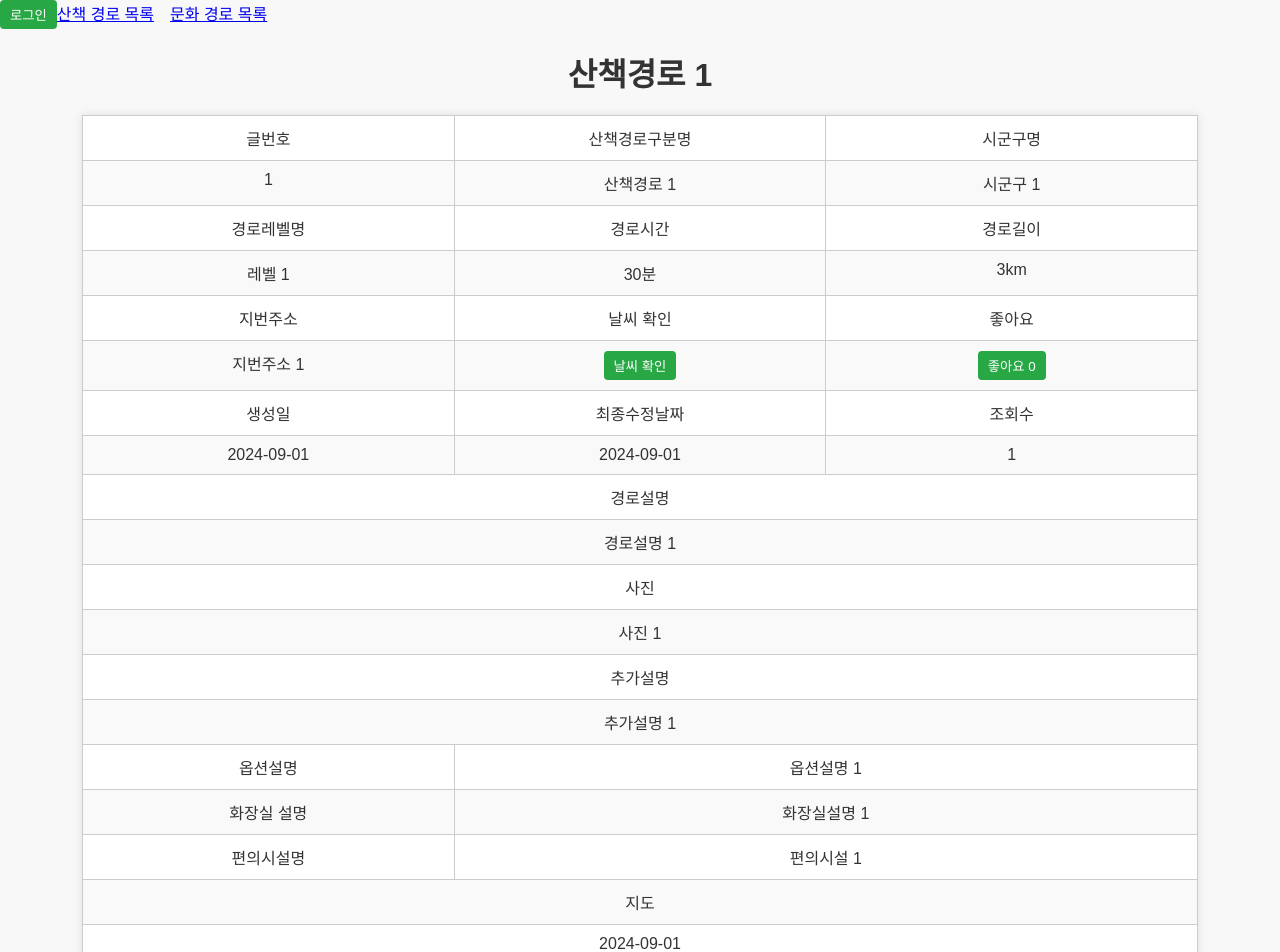
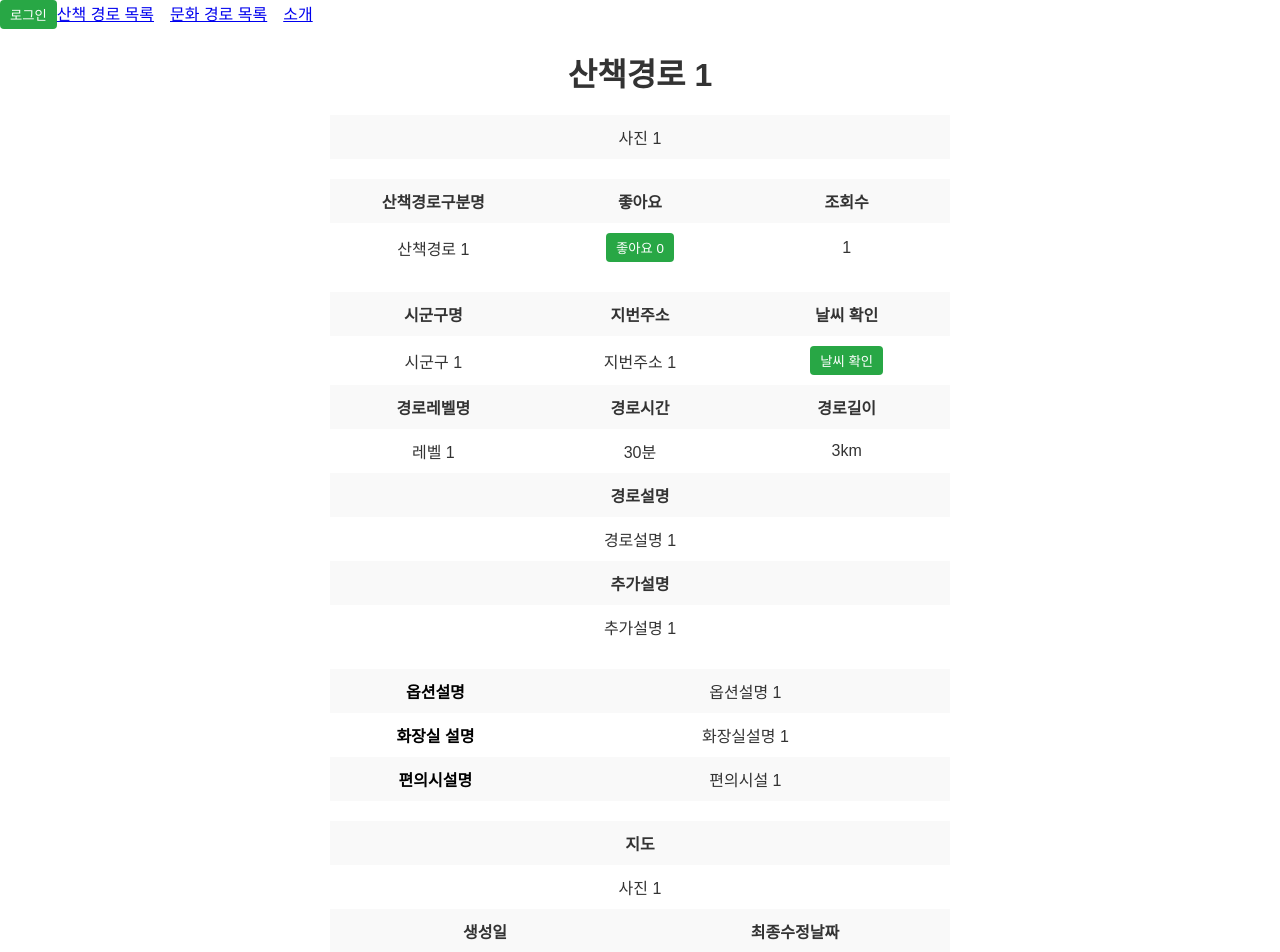
Before and after one commit to crazzyleucocyte/Semi-Project, a React (Create React App) app in the folder Source/SemiProject/src/main/reactproject/: page /walk/1 in a window 1280 px wide. Shown: the top 952 px of the page. Built offline with nearby package versions, Linux system fonts and the light colour scheme.

Commit message:
0906
css 다듬기 및 인트로 페이지 구현

```diff
--- a/Source/SemiProject/src/main/reactproject/src/App.js
+++ b/Source/SemiProject/src/main/reactproject/src/App.js
@@ -5,6 +5,7 @@ import PostCultureList from './pages/PostCultureList';
 import PostWalkDetail from './pages/PostWalkDetail';
 import PostCultureDetail from './pages/PostCultureDetail'; // PostCultureDetail import 추가
 import PostReviewDetail from './pages/PostReviewDetail';
+import IntroPage from './pages/IntroPage';
 
 function App() {
   const [isLoggedIn, setIsLoggedIn] = useState(false);
@@ -31,9 +32,9 @@ function App() {
             {isLoggedIn ? '로그아웃' : '로그인'}
           </button>
           <Link to="/walk">산책 경로 목록</Link>&emsp;
-          <Link to="/culture">문화 경로 목록</Link>
+          <Link to="/culture">문화 경로 목록</Link>&emsp;
+          <Link to="/intro">소개</Link>
         </nav>
-
 
         <Routes>
           <Route path="/walk" element={<PostWalkList isLoggedIn={isLoggedIn} />} />
@@ -44,6 +45,7 @@ function App() {
             path="/review/:id/:category"
             element={<PostReviewDetail onAddReview={handleAddReview} />}
           />
+          <Route path="/intro" element={<IntroPage />} />
         </Routes>
 
       </div>
--- a/Source/SemiProject/src/main/reactproject/src/assets/App.css
+++ /dev/null
@@ -1,121 +0,0 @@
-/* General Styles */
-body {
-  font-family: Arial, sans-serif;
-  background-color: #f8f8f8;
-  margin: 0;
-  padding: 0;
-}
-
-h1 {
-  text-align: center;
-  margin: 20px 0;
-  color: #333;
-}
-
-/* Table Styles */
-table {
-  width: 90%;
-  margin: 20px auto;
-  border-collapse: collapse;
-  background-color: #fff;
-  box-shadow: 0px 0px 10px rgba(0, 0, 0, 0.1);
-}
-
-th, td {
-  padding: 10px;
-  text-align: center;
-  border: 1px solid #ddd;
-}
-
-th {
-  background-color: #f4f4f4;
-  color: #555;
-}
-
-td {
-  color: #333;
-}
-
-tr:nth-child(even) {
-  background-color: #f9f9f9;
-}
-
-/* Pagination Styles */
-.pagination {
-  text-align: center;
-  margin: 20px 0;
-}
-
-.pagination button {
-  margin: 0 5px;
-  padding: 8px 16px;
-  background-color: #007bff;
-  color: #fff;
-  border: none;
-  border-radius: 4px;
-  cursor: pointer;
-}
-
-.pagination button.active {
-  background-color: #0056b3;
-}
-
-.pagination button:hover:not(.active) {
-  background-color: #0056b3;
-}
-
-/* Search Box Styles */
-.search {
-  width: 90%;
-  margin: 20px auto;
-  text-align: center;
-}
-
-.search-select {
-  padding: 10px;
-  margin-right: 10px;
-  border: 1px solid #ddd;
-  border-radius: 4px;
-  font-size: 16px;
-}
-
-.search input {
-  padding: 10px;
-  width: 60%;
-  border: 1px solid #ddd;
-  border-radius: 4px;
-  font-size: 16px;
-}
-
-.search button {
-  padding: 10px 20px;
-  background-color: #007bff;
-  color: #fff;
-  border: none;
-  border-radius: 4px;
-  margin-left: 10px;
-  cursor: pointer;
-}
-
-.search button:hover {
-  background-color: #0056b3;
-}
-
-/* Like Button Styles */
-button {
-  padding: 5px 10px;
-  background-color: #28a745;
-  color: #fff;
-  border: none;
-  border-radius: 4px;
-  cursor: pointer;
-}
-
-button:disabled {
-  background-color: #ddd;
-  cursor: not-allowed;
-}
-
-button:hover:not(:disabled) {
-  background-color: #218838;
-}
--- /dev/null
+++ b/Source/SemiProject/src/main/reactproject/src/assets/IntroPage.css
@@ -0,0 +1,46 @@
+/* src/IntroPage.css */
+.intro-container {
+    font-family: Arial, sans-serif;
+    text-align: center;
+    margin: 0;
+    padding: 20px;
+  }
+
+  .intro-header {
+    background-color: #282c34;
+    color: white;
+    padding: 40px;
+  }
+
+  .intro-header h1 {
+    font-size: 3em;
+  }
+
+  .intro-header p {
+    font-size: 1.2em;
+    margin-top: 10px;
+  }
+
+  .about-section, .services-section {
+    margin: 40px 0;
+  }
+
+  .about-section h2, .services-section h2 {
+    font-size: 2em;
+    margin-bottom: 10px;
+  }
+
+  .services-section ul {
+    list-style-type: none;
+    padding: 0;
+  }
+
+  .services-section li {
+    font-size: 1.2em;
+    margin: 10px 0;
+  }
+
+  .footer {
+    margin-top: 40px;
+    color: #555;
+  }
--- /dev/null
+++ b/Source/SemiProject/src/main/reactproject/src/assets/PostList.css
@@ -0,0 +1,140 @@
+/* General Styles */
+body {
+  font-family: Arial, sans-serif;
+  /* background-color: #f8f8f8; */
+  margin: 0;
+  padding: 0;
+}
+
+h1 {
+  text-align: center;
+  margin: 20px 0;
+  color: #333;
+}
+
+/* Table Styles */
+table {
+  width: 70%;
+  margin: 20px auto;
+  border-collapse: collapse;
+  background-color: #fff;
+  /* box-shadow: 0px 0px 10px rgba(0, 0, 0, 0.1); */
+  border: none;
+}
+thead>tr{
+  padding: 10px;
+  text-align: center;
+  border-bottom: 1px solid #ddd;
+}
+
+th, td {
+  padding: 10px;
+  text-align: center;
+}
+
+thead th {
+  border-bottom: 1.5px solid ;
+  background-color: #f4f4f4;
+  color: #555;
+}
+
+td {
+  color: #333;
+}
+
+/* tr:nth-child(even) {
+  background-color: #f9f9f9;
+} */
+
+/* Pagination Styles */
+.pagination {
+  text-align: center;
+  margin: 20px 0;
+}
+
+.pagination button {
+  margin: 0 5px;
+  padding: 8px 16px;
+  background-color: #007bff;
+  color: #fff;
+  border: none;
+  border-radius: 4px;
+  cursor: pointer;
+}
+
+.pagination button.active {
+  background-color: #0056b3;
+}
+
+.pagination button:hover:not(.active) {
+  background-color: #0056b3;
+}
+
+/* Search Box Styles */
+.search {
+  width: 50%;
+  margin: 20px auto;
+  text-align: center;
+}
+
+.search-select {
+  width: 30%;
+  padding: 10px;
+  margin-right: 10px;
+  border: 1px solid #ddd;
+  border-radius: 4px;
+  font-size: 16px;
+}
+
+.search input {
+  padding: 10px;
+  width: 30%;
+  border: 1px solid #ddd;
+  border-radius: 4px;
+  font-size: 16px;
+}
+
+.search button {
+  padding: 10px 20px;
+  background-color: #007bff;
+  color: #fff;
+  border: none;
+  border-radius: 4px;
+  margin-left: 10px;
+  cursor: pointer;
+}
+
+.search button:hover {
+  background-color: #0056b3;
+}
+
+/* Like Button Styles */
+button {
+  padding: 5px 10px;
+  background-color: #28a745;
+  color: #fff;
+  border: none;
+  border-radius: 4px;
+  cursor: pointer;
+}
+
+button:disabled {
+  background-color: #ddd;
+  cursor: not-allowed;
+}
+
+button:hover:not(:disabled) {
+  background-color: #218838;
+}
+
+#postsPerPageSelect {
+  padding: 5px;
+  border: 1px solid #ccc;
+  border-radius: 4px;
+  font-size: 14px;
+}
+
+.posts-per-page {
+  text-align: right;
+  margin-right: 15%;
+}
--- a/Source/SemiProject/src/main/reactproject/src/assets/PostWalkDetail.css
+++ b/Source/SemiProject/src/main/reactproject/src/assets/PostWalkDetail.css
@@ -7,16 +7,21 @@
   margin-bottom: 20px;
 }
 
-.post-detail-table {
-  width: 100%;
+.detail-table {
+  width: 50%;
+  border-collapse: collapse;
+}
+
+.detail-table2 {
+  width: 50%;
   border-collapse: collapse;
 }
 
 .detail-table td {
   width: 33%;
-  border: 1px solid #ccc;
+  /* border: 1px solid #ccc;
   padding: 10px;
-  vertical-align: top;
+  vertical-align: top; */
 }
 
 .post-detail-table tr td:nth-child(2) {
@@ -25,6 +30,10 @@
 
 .post-detail-table tr td:nth-child(3) {
   text-align: right;
+}
+
+tr:nth-child(odd) {
+  background-color: #f9f9f9;
 }
 
 .post-photos img {
@@ -44,3 +53,11 @@
   font-size: 16px;
   cursor: pointer;
 }
+
+.bold-text {
+  font-weight: bold;
+}
+
+.bold-text+td {
+  width: 66%;
+}
--- /dev/null
+++ b/Source/SemiProject/src/main/reactproject/src/pages/IntroPage.js
@@ -0,0 +1,34 @@
+import React from 'react';
+import '../assets/IntroPage.css';  // CSS 스타일링을 위한 파일 임포트
+
+const IntroPage = () => {
+  return (
+    <div className="intro-container">
+      <header className="intro-header">
+        <h1>Welcome to My Homepage</h1>
+        <p>Your go-to platform for all things tech and innovation.</p>
+      </header>
+
+      <section className="about-section">
+        <h2>About Us</h2>
+        <p>We are a tech company focused on delivering high-quality software solutions. Our mission is to empower businesses through technology.</p>
+      </section>
+
+      <section className="services-section">
+        <h2>Our Services</h2>
+        <ul>
+          <li>Web Development</li>
+          <li>Mobile App Development</li>
+          <li>Cloud Solutions</li>
+          <li>Data Analytics</li>
+        </ul>
+      </section>
+
+      <footer className="footer">
+        <p>Contact us: info@techcompany.com</p>
+      </footer>
+    </div>
+  );
+};
+
+export default IntroPage;
--- a/Source/SemiProject/src/main/reactproject/src/pages/PostCultureDetail.js
+++ b/Source/SemiProject/src/main/reactproject/src/pages/PostCultureDetail.js
@@ -63,33 +63,50 @@ function PostCultureDetail({ isLoggedIn }) {
   return (
     <div className="post-detail">
       <h1>{post.pathType}</h1>
+
       <table className="detail-table">
         <tbody>
           <tr>
-            <td>글번호</td>
-            <td>카테고리1</td>
-            <td>카테고리2</td>
+            <td colSpan="3">{post.photo}</td>
+          </tr>
+        </tbody>
+      </table>
+
+      <table className="detail-table">
+        <tbody>
+          <tr className="bold-text">
+            <td>시설명</td>
+            <td>좋아요</td>
+            <td>카테고리</td>
           </tr>
           <tr>
             <td>{post.id}</td>
+            <td>
+              <button onClick={handleLike}>
+                  {likedByUser ? '좋아요 취소' : '좋아요'} {likes}
+              </button>
+            </td>
             <td>{post.pathType}</td>
-            <td>{post.district}</td>
+          </tr>
+        </tbody>
+      </table>
+
+      <table className="detail-table">
+        <tbody>
+          <tr>
+            <td className="bold-text">지번주소</td>
+            <td>{post.address}</td>
           </tr>
           <tr>
-            <td colSpan="3">시설명</td>
+            <td className="bold-text">도로명주소</td>
+            <td>{post.address}</td>
           </tr>
-          <tr>
-            <td colSpan="3"></td>
-          </tr>
-          <tr>
-            <td>지번주소</td>
-            <td colSpan="2">{post.address}</td>
-          </tr>
-          <tr>
-            <td>도로명주소</td>
-            <td colSpan="2">{post.address}</td>
-          </tr>
-          <tr>
+        </tbody>
+      </table>
+
+      <table className="detail-table">
+        <tbody>
+          <tr className="bold-text">
             <td>운영시간</td>
             <td>휴무일안내내용</td>
             <td>전화번호</td>
@@ -99,7 +116,7 @@ function PostCultureDetail({ isLoggedIn }) {
             <td>{post.time}</td>
             <td>{post.length}</td>
           </tr>
-          <tr>
+          <tr className="bold-text">
             <td>주차가능여부</td>
             <td>이용가격내용</td>
             <td>날씨</td>
@@ -111,13 +128,13 @@ function PostCultureDetail({ isLoggedIn }) {
               <button>날씨보기</button>
             </td>
           </tr>
-          <tr>
+          <tr className="bold-text">
             <td colSpan="3">홈페이지url</td>
           </tr>
           <tr>
             <td colSpan="3"></td>
           </tr>
-          <tr>
+          <tr className="bold-text">
             <td>반려동물가능여부</td>
             <td>반려동물정보내용</td>
             <td>입장가능반려동물크기값</td>
@@ -127,13 +144,7 @@ function PostCultureDetail({ isLoggedIn }) {
             <td>{post.time}</td>
             <td>{post.length}</td>
           </tr>
-          <tr>
-            <td colSpan="3">반려동물제한사항내용</td>
-          </tr>
-          <tr>
-            <td colSpan="3"></td>
-          </tr>
-          <tr>
+          <tr className="bold-text">
             <td>내부장소동반가능여부</td>
             <td>외부장소동반가능여부</td>
             <td>반려동물동반추가요금값</td>
@@ -143,37 +154,41 @@ function PostCultureDetail({ isLoggedIn }) {
             <td>{post.time}</td>
             <td>{post.length}</td>
           </tr>
+        </tbody>
+      </table>
+
+      <table className="detail-table">
+        <tbody>
           <tr>
-            <td>생성날짜</td>
-            <td>최종수정일자</td>
-            <td>좋아요</td>
+            <td colSpan="3"  className="bold-text">반려동물제한사항내용</td>
           </tr>
           <tr>
-            <td>{post.createdAt}</td>
-            <td>{post.updatedAt}</td>
-            <td>
-              <button onClick={handleLike}>
-                  {likedByUser ? '좋아요 취소' : '좋아요'} {likes}
-              </button>
-            </td>
+            <td colSpan="3"></td>
           </tr>
           <tr>
-            <td colSpan="3">시설정보설명</td>
+            <td colSpan="3" className="bold-text">시설정보설명</td>
           </tr>
           <tr>
             <td colSpan="3">{post.description}</td>
           </tr>
           <tr>
-            <td colSpan="3">사진</td>
-          </tr>
-          <tr>
-            <td colSpan="3">{post.photo}</td>
-          </tr>
-          <tr>
-            <td colSpan="3">지도</td>
+            <td colSpan="3" className="bold-text">지도</td>
           </tr>
           <tr>
             <td colSpan="3">지도 데이터가 필요합니다.</td>
+          </tr>
+        </tbody>
+      </table>
+
+      <table className="detail-table">
+        <tbody>
+          <tr className="bold-text">
+            <td>생성날짜</td>
+            <td>최종수정일자</td>
+          </tr>
+          <tr>
+            <td>{post.createdAt}</td>
+            <td>{post.updatedAt}</td>
           </tr>
         </tbody>
       </table>
@@ -196,7 +211,7 @@ function PostCultureDetail({ isLoggedIn }) {
 
       {/* 목록으로 가기 버튼 */}
       <div className="back-to-list">
-        <button onClick={() => navigate('/culture')}>목록으로 가기</button>
+        <button onClick={() => navigate('/culture')}>목록 가기</button>
       </div>
     </div>
   );
--- a/Source/SemiProject/src/main/reactproject/src/pages/PostCultureList.js
+++ b/Source/SemiProject/src/main/reactproject/src/pages/PostCultureList.js
@@ -1,6 +1,6 @@
 import React, { useState } from 'react';
 import { Link } from 'react-router-dom';
-import '../assets/App.css';
+import '../assets/PostList.css';
 
 // 예시 데이터
 const postsData = Array.from({ length: 50 }, (_, i) => ({
@@ -17,10 +17,10 @@ const postsData = Array.from({ length: 50 }, (_, i) => ({
 function PostCultureList({ isLoggedIn }) {
   const [posts, setPosts] = useState(postsData);
   const [currentPage, setCurrentPage] = useState(1);
+  const [postsPerPage, setPostsPerPage] = useState(10); // 한 페이지에 표시할 글 수
   const [searchTerm, setSearchTerm] = useState('');
   const [searchInput, setSearchInput] = useState('');
   const [searchCategory, setSearchCategory] = useState('title');
-  const postsPerPage = 10;
 
   // 페이지 번호에 따른 게시글 추출
   const indexOfLastPost = currentPage * postsPerPage;
@@ -62,14 +62,26 @@ function PostCultureList({ isLoggedIn }) {
     setSearchCategory(event.target.value);
   };
 
+  const handlePostsPerPageChange = (event) => {
+    setPostsPerPage(parseInt(event.target.value, 10));
+    setCurrentPage(1); // 한 페이지에 나타낼 글 수를 변경하면 첫 페이지로 이동
+  };
+
   const totalPages = Math.ceil(filteredPosts.length / postsPerPage);
 
   return (
     <div>
-        <nav>
-            <Link to="/walk">산책 게시판으로 이동</Link>
-        </nav>
         <h1>게시판</h1>
+
+        {/* 한 페이지에 표시할 글 수 선택하는 select 요소 */}
+        <div className="posts-per-page">
+          <select id="postsPerPageSelect" value={postsPerPage} onChange={handlePostsPerPageChange}>
+            <option value="10">10개씩 보기</option>
+            <option value="20">20개씩 보기</option>
+            <option value="50">50개씩 보기</option>
+          </select>
+        </div>
+
         <table>
           <thead>
             <tr>
--- a/Source/SemiProject/src/main/reactproject/src/pages/PostWalkDetail.js
+++ b/Source/SemiProject/src/main/reactproject/src/pages/PostWalkDetail.js
@@ -104,19 +104,48 @@ function PostWalkDetail({ isLoggedIn, onAddReview }) {
   return (
     <div className="post-detail">
       <h1>{post.pathType}</h1>
+
       <table className="detail-table">
         <tbody>
           <tr>
-            <td>글번호</td>
+            <td colSpan='3'>{post.photo}</td>
+          </tr>
+        </tbody>
+      </table>
+      <table className="detail-table">
+        <tbody>
+          <tr className="bold-text">
             <td>산책경로구분명</td>
-            <td>시군구명</td>
+            <td>좋아요</td>
+            <td>조회수</td>
           </tr>
           <tr>
-            <td>{post.id}</td>
             <td>{post.pathType}</td>
-            <td>{post.district}</td>
+            <td>
+              <button onClick={handleLike}>
+                {likedByUser ? '좋아요 취소' : '좋아요'} {likes}
+              </button>
+            </td>
+            <td>{views}</td>
+          </tr>
+        </tbody>
+      </table>
+
+      <table className="detail-table">
+        <tbody>
+          <tr className="bold-text">
+            <td>시군구명</td>
+            <td>지번주소</td>
+            <td>날씨 확인</td>
           </tr>
           <tr>
+            <td>{post.district}</td>
+              <td>{post.address}</td>
+              <td>
+                <button>날씨 확인</button>
+              </td>
+          </tr>
+          <tr className="bold-text">
             <td>경로레벨명</td>
             <td>경로시간</td>
             <td>경로길이</td>
@@ -126,71 +155,54 @@ function PostWalkDetail({ isLoggedIn, onAddReview }) {
             <td>{post.time}</td>
             <td>{post.length}</td>
           </tr>
-          <tr>
-            <td>지번주소</td>
-            <td>날씨 확인</td>
-            <td>좋아요</td>
+          <tr className="bold-text">
+            <td colSpan='3'>경로설명</td>
           </tr>
           <tr>
-            <td>{post.address}</td>
-            <td>
-              <button>날씨 확인</button>
-            </td>
-            <td>
-              <button onClick={handleLike}>
-                {likedByUser ? '좋아요 취소' : '좋아요'} {likes}
-              </button>
-            </td>
+            <td colSpan='3'>{post.description}</td>
+          </tr>
+          <tr className="bold-text">
+            <td colSpan='3'>추가설명</td>
           </tr>
           <tr>
+            <td colSpan='3'>{post.additionalInfo}</td>
+          </tr>
+        </tbody>
+      </table>
+
+      <table className="detail-table2">
+
+          <tr>
+            <th className="bold-text">옵션설명</th>
+            <td>{post.options}</td>
+          </tr>
+          <tr>
+            <th className="bold-text">화장실 설명</th>
+            <td>{post.restroom}</td>
+          </tr>
+          <tr>
+            <th className="bold-text" >편의시설명</th>
+            <td>{post.facilities}</td>
+          </tr>
+
+      </table>
+
+      <table className="detail-table">
+        <tbody>
+          <tr className="bold-text">
+            <td colSpan='3'>지도</td>
+          </tr>
+          <tr>
+            <td colSpan='3'>{post.photo}</td>
+          </tr>
+          <tr className="bold-text">
             <td>생성일</td>
             <td>최종수정날짜</td>
-            <td>조회수</td>
           </tr>
           <tr>
             <td>{post.createdAt}</td>
             <td>{post.updatedAt}</td>
-            <td>{views}</td>
-          </tr>
 
-          <tr>
-            <td colSpan="3">경로설명</td>
-          </tr>
-          <tr>
-            <td colSpan="3">{post.description}</td>
-          </tr>
-
-          <tr>
-            <td colSpan="3">사진</td>
-          </tr>
-          <tr>
-            <td colSpan="3">{post.photo}</td>
-          </tr>
-
-          <tr>
-            <td colSpan="3">추가설명</td>
-          </tr>
-          <tr>
-            <td colSpan="3">{post.additionalInfo}</td>
-          </tr>
-
-          <tr>
-            <td>옵션설명</td>
-            <td colSpan="2">{post.options}</td>
-          </tr>
-          <tr>
-            <td>화장실 설명</td>
-            <td colSpan="2">{post.restroom}</td>
-          </tr>
-          <tr>
-            <td>편의시설명</td>
-            <td colSpan="2">{post.facilities}</td>
-          </tr>
-          <tr>
-            <td colSpan="3">지도</td>
-          </tr>
-          <tr>
-            <td colSpan="3">{post.createdAt}</td>
           </tr>
         </tbody>
       </table>
@@ -215,7 +227,7 @@ function PostWalkDetail({ isLoggedIn, onAddReview }) {
 
       {/* 목록으로 가기 버튼 */}
       <div className="back-to-list">
-        <button onClick={() => navigate('/walk')}>목록으로 가기</button>
+        <button onClick={() => navigate('/walk')}>목록 가기</button>
       </div>
     </div>
   );
```
Also changed, not shown: Source/SemiProject/src/main/reactproject/src/pages/PostWalkList.js (+20 -3 lines). Lines whose indentation alone changed are shown as unchanged.
